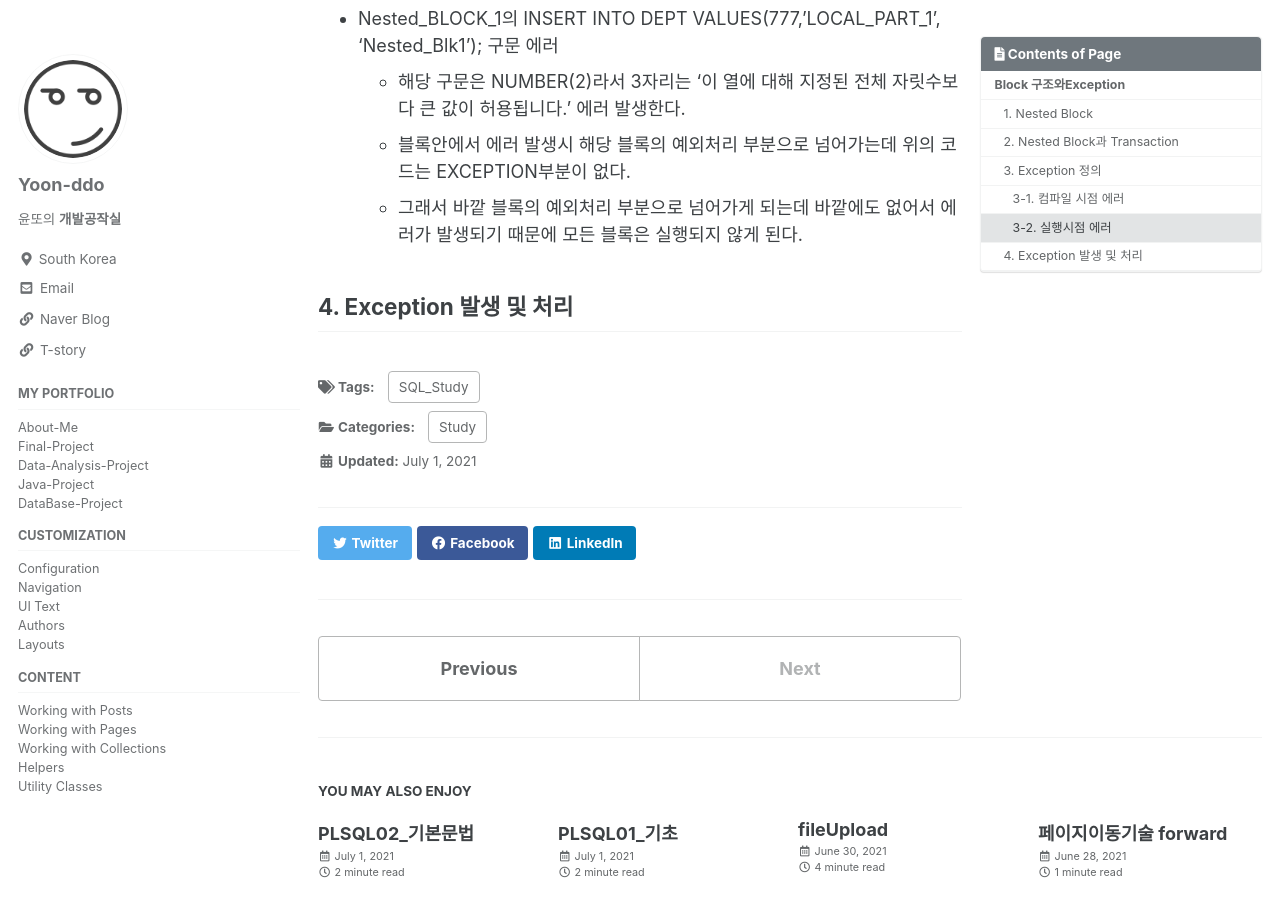
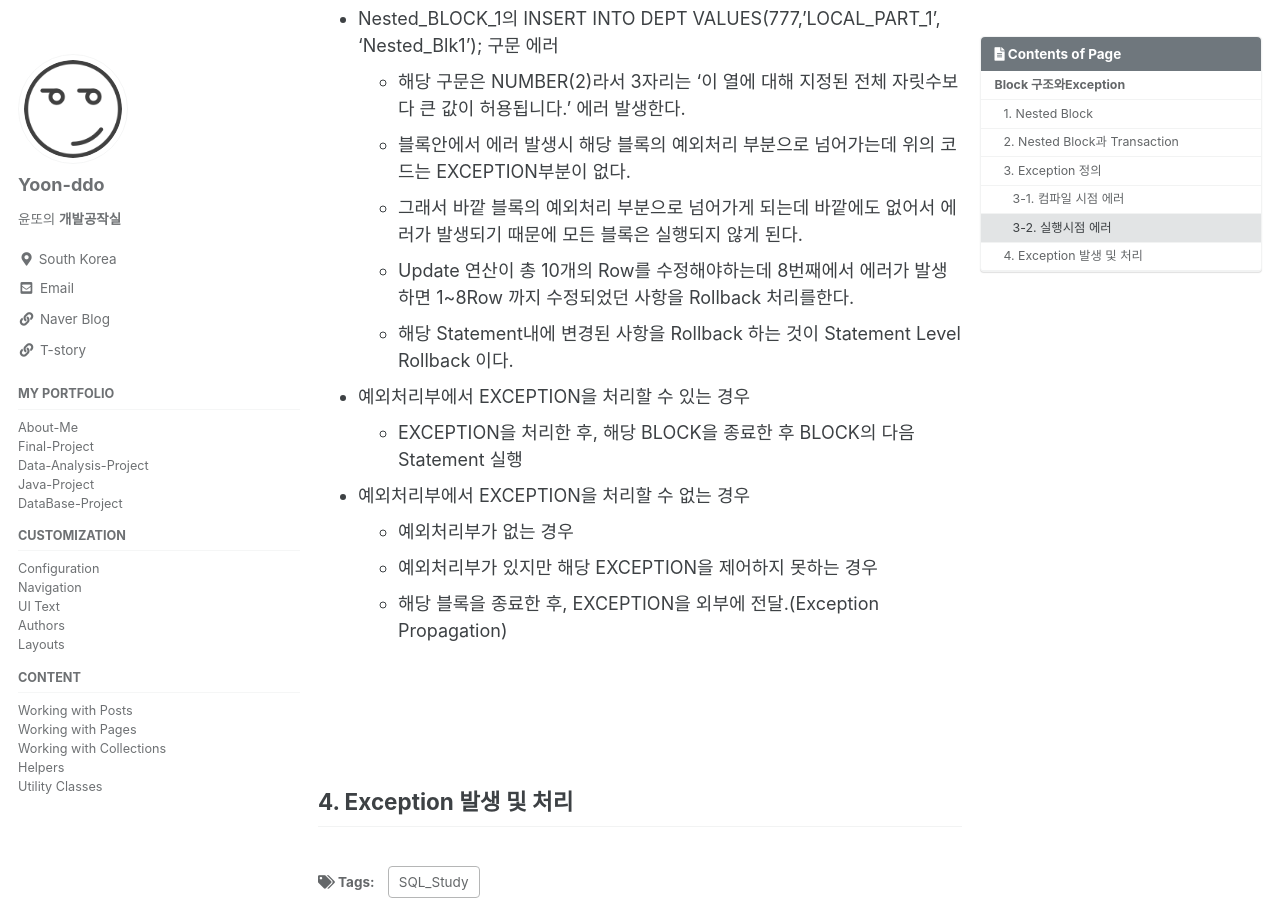
Before and after one commit to Yoon-ddo/Yoon-ddo.github.io, a Jekyll site: the page built from _posts/2021-07-01-PLSQL03_Block구조와 Exception.md, in a window 1280 px wide and 900 px high, scrolled down 5307 px. Built offline with Jekyll 4.4.1, drawn with Linux system fonts in a browser that asks for light colours; cached includes are drawn as plain includes.

Commit message:
Update 2021-07-01-PLSQL03_Block구조와 Exception.md

```diff
--- a/_posts/2021-07-01-PLSQL03_Block구조와 Exception.md
+++ b/_posts/2021-07-01-PLSQL03_Block구조와 Exception.md
@@ -218,6 +218,17 @@ COMMIT;
   * 해당 구문은 NUMBER(2)라서 3자리는 '이 열에 대해 지정된 전체 자릿수보다 큰 값이 허용됩니다.' 에러 발생한다.
   * 블록안에서 에러 발생시 해당 블록의 예외처리 부분으로 넘어가는데 위의 코드는 EXCEPTION부분이 없다.
   * 그래서 바깥 블록의 예외처리 부분으로 넘어가게 되는데 바깥에도 없어서 에러가 발생되기 때문에 모든 블록은 실행되지 않게 된다.
+  * Update 연산이 총 10개의 Row를 수정해야하는데 8번째에서 에러가 발생하면 1~8Row 까지 수정되었던 사항을 Rollback 처리를한다.
+  * 해당 Statement내에 변경된 사항을 Rollback 하는 것이 Statement Level Rollback 이다.
 
 
+- 예외처리부에서 EXCEPTION을 처리할 수 있는 경우
+  * EXCEPTION을 처리한 후, 해당 BLOCK을 종료한 후 BLOCK의 다음 Statement 실행
+- 예외처리부에서 EXCEPTION을 처리할 수 없는 경우
+  * 예외처리부가 없는 경우
+  * 예외처리부가 있지만 해당 EXCEPTION을 제어하지 못하는 경우
+  * 해당 블록을 종료한 후, EXCEPTION을 외부에 전달.(Exception Propagation)
+
+<br><br><br>
+
 ## 4. Exception 발생 및 처리
```
